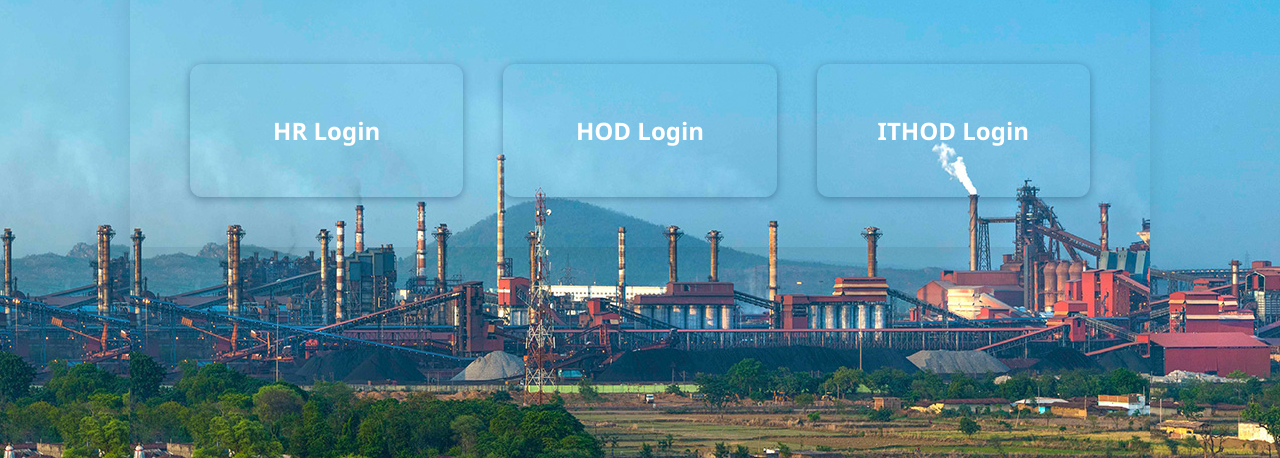
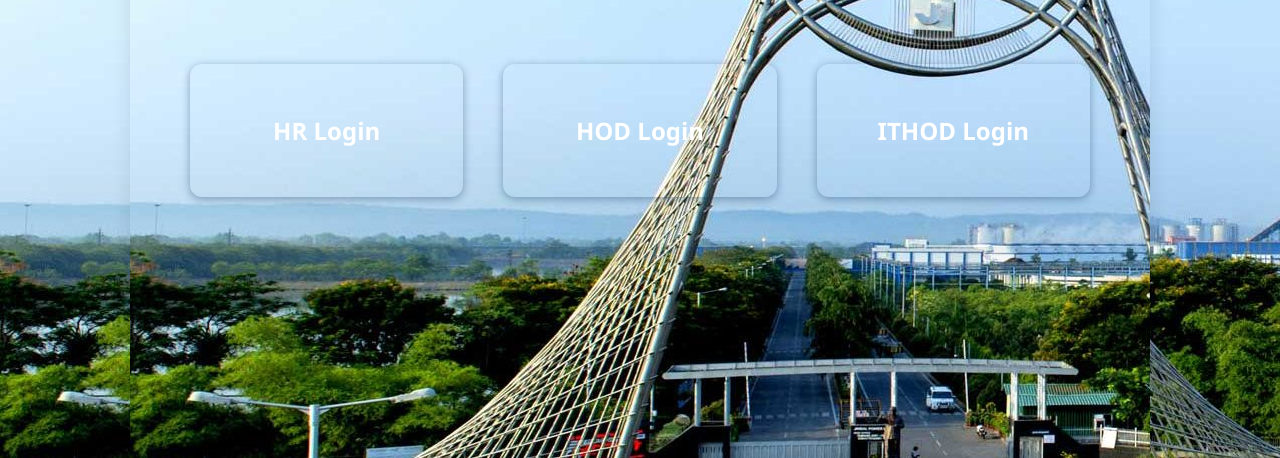
Before and after one commit to Naveenrathi9/JPL-Access, a plain HTML site: page it-request-system/frontend/login_dashboard.html in a window 1280 px wide. Shown: the part 342-800 px from the top of the page. Drawn offline with Linux system fonts and the light colour scheme.

Commit message:
Update login_dashboard.html

```diff
--- a/it-request-system/frontend/login_dashboard.html
+++ b/it-request-system/frontend/login_dashboard.html
@@ -9,7 +9,7 @@
       height: 100%;
       margin: 0;
       font-family: 'Segoe UI', Tahoma, Geneva, Verdana, sans-serif;
-     background-image: url(bg2.jpg);
+     background-image: url(bg01.jpg);
       display: flex;
       justify-content: center;
       align-items: center;
```
